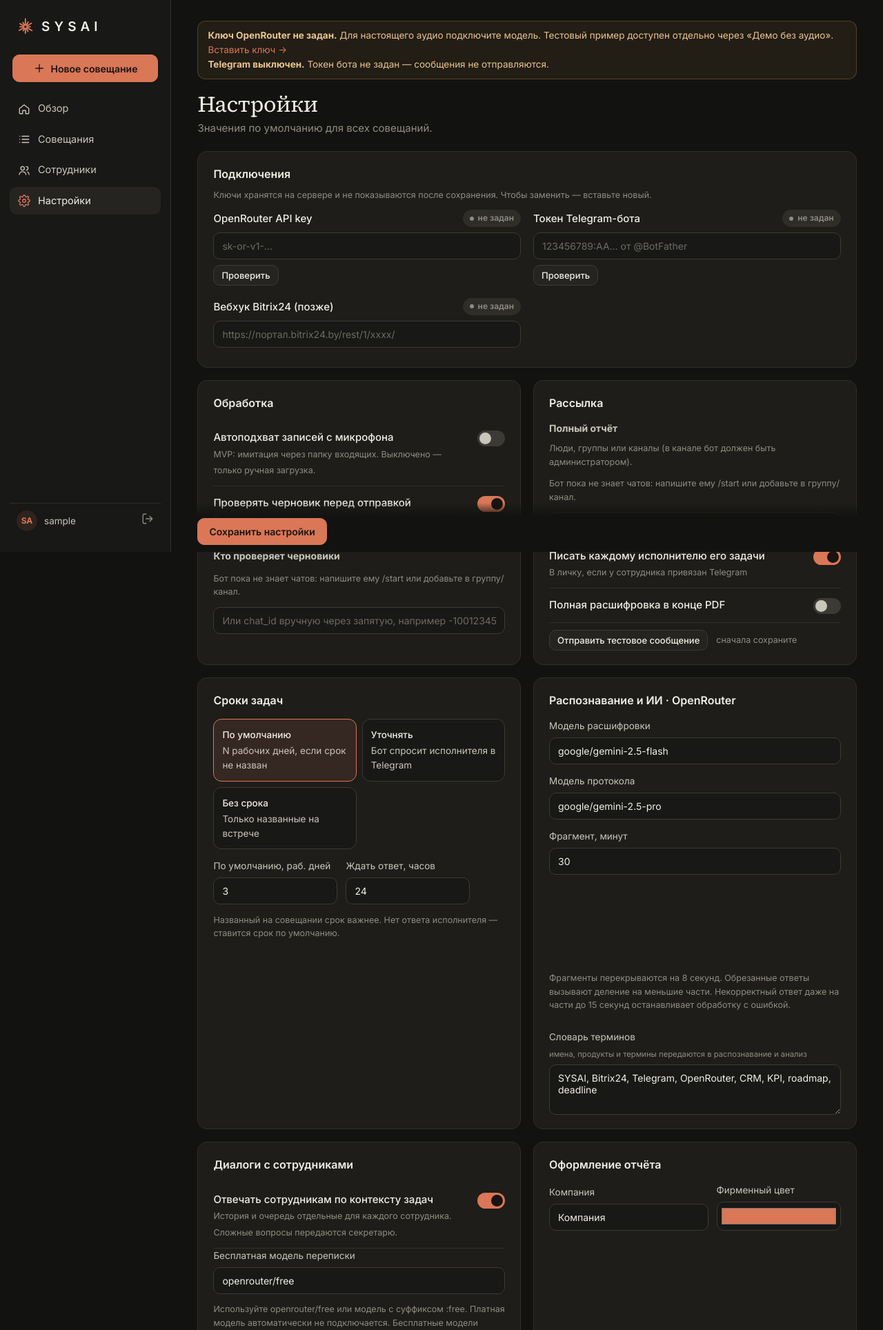
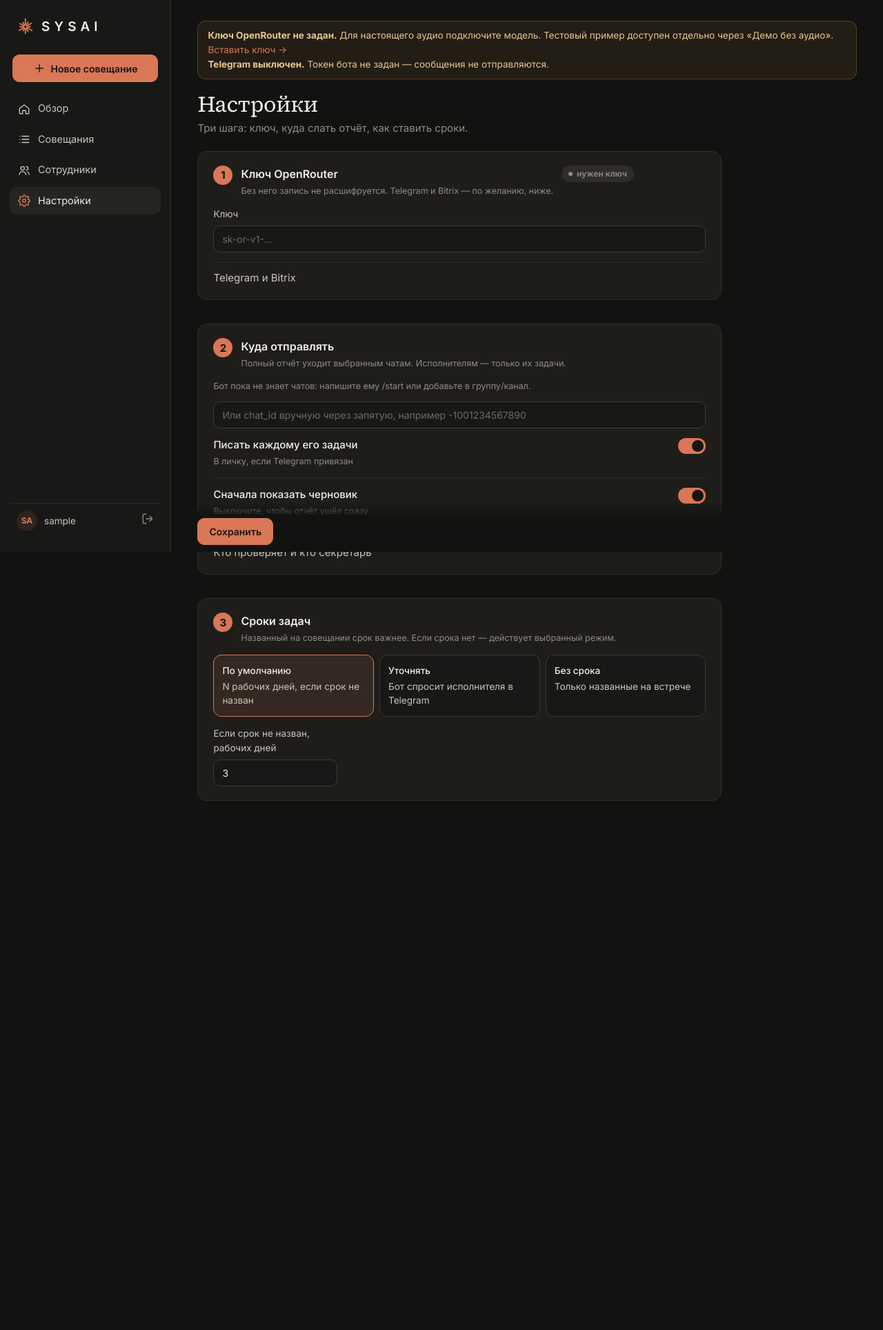
Before and after one commit to VadimChudin/SYSAI, a FastAPI app: page /settings in a window 1280 px wide. Shown: the top 1928 px of the page at 69% size. After the commit the page ends 1161 px from the top, so only its background shows below. Run offline with FastAPI, Linux system fonts and the light colour scheme; the visitor is signed in with stand-in values (Sample User, id 1).

Commit message:
Keep transcription going and cut the setup down to three steps
Short 90-second chunks with a continue-on-truncation path replace the 30-minute pieces that stopped the job. Settings and the new-meeting page now ask only for the key, recipients, and deadlines.

```diff
--- a/app/main.py
+++ b/app/main.py
@@ -601,7 +601,7 @@ async def settings_save(request: Request):
         "conversation_tone": (f.get("conversation_tone") or settings_store.DEFAULTS["conversation_tone"]).strip()[:1000],
         "allow_deadline_proposals": bool(f.get("allow_deadline_proposals")),
         "secretary_chat_ids": _chat_ids(f, "secretary_chat_ids"),
-        "chunk_minutes": max(5, min(60, int(f.get("chunk_minutes") or 30))),
+        "chunk_minutes": 2,
         "glossary": f.get("glossary", ""),
         "company_name": f.get("company_name", "").strip() or "Компания",
         "accent_color": f.get("accent_color", "#2563eb"),
--- a/app/static/style.css
+++ b/app/static/style.css
@@ -302,3 +302,12 @@ ul { margin: 4px 0; padding-left: 20px; } li { margin: 4px 0; } li::marker { col
 @media (prefers-reduced-motion: reduce) {
   .progress-board-motion-dot { display: none; }
 }
+
+.setup { display: flex; flex-direction: column; gap: 16px; max-width: 760px; }
+.setup-step h2 { margin: 0; }
+.setup-head { display: flex; gap: 12px; align-items: flex-start; margin-bottom: 14px; }
+.setup-head .small { margin: 2px 0 0; }
+.step-n { width: 28px; height: 28px; border-radius: 50%; background: var(--clay); color: #121210; display: grid; place-items: center; font-weight: 650; flex: none; }
+details.more { margin-top: 14px; border-top: 1px solid var(--line); padding-top: 10px; }
+details.more summary { cursor: pointer; color: var(--soft); }
+button.linkish { background: none; border: 0; color: var(--clay); padding: 0; cursor: pointer; font: inherit; }
--- a/app/templates/settings.html
+++ b/app/templates/settings.html
@@ -1,81 +1,63 @@
 {% extends "base.html" %}{% from "_ui.html" import toggle, deadline_modes, chat_picker %}{% block title %}Настройки — SYSAI{% endblock %}
 {% block body %}
-<div class="page-h"><div><h1>Настройки</h1><p>Значения по умолчанию для всех совещаний.</p></div></div>
+<div class="page-h"><div><h1>Настройки</h1><p>Три шага: ключ, куда слать отчёт, как ставить сроки.</p></div></div>
 {% if msg %}<div class="card note">{{ msg }}</div>{% endif %}
-<form method="post" action="/settings">
-<div class="grid2">
-<section class="card" style="grid-column: 1 / -1">
-  <h2>Подключения</h2>
-  <p class="small muted" style="margin-top:-6px">Ключи хранятся на сервере и не показываются после сохранения. Чтобы заменить — вставьте новый.</p>
-  {% if ephemeral %}<div class="banner" style="margin-bottom:14px">Сейчас база временная (бесплатный Render без Postgres): ключи, сотрудники и совещания сбросятся при перезапуске или обновлении сайта. Для постоянного хранения подключите Postgres (<code>DATABASE_URL</code>).</div>{% endif %}
-  <div class="grid2" style="margin:0">
-    {% for key, title, ph, test in [('openrouter_api_key','OpenRouter API key','sk-or-v1-…','/settings/test-openrouter'),
-                                     ('telegram_bot_token','Токен Telegram-бота','123456789:AA… от @BotFather','/settings/test-telegram'),
-                                     ('bitrix_webhook_url','Вебхук Bitrix24 (позже)','https://портал.bitrix24.by/rest/1/xxxx/','')] %}
-    <div class="stack" style="gap:8px">
-      <div class="row between"><b style="font-weight:500">{{ title }}</b>
-        {% if masked[key] %}<span class="pill green">задан {{ masked[key] }}</span>{% elif env[key] %}<span class="pill blue">из окружения</span>{% else %}<span class="pill gray">не задан</span>{% endif %}</div>
-      <input type="password" name="{{ key }}" placeholder="{{ ph }}" autocomplete="off">
-      <div class="row center">{% if test %}<button class="btn sm" formaction="{{ test }}">Проверить</button>{% endif %}
-        {% if masked[key] %}<label class="small muted"><input type="checkbox" name="clear_{{ key }}"> удалить ключ</label>{% endif %}</div>
+<form method="post" action="/settings" class="setup">
+  <section class="card setup-step">
+    <div class="setup-head"><span class="step-n">1</span><div><h2>Ключ OpenRouter</h2><p class="small muted">Без него запись не расшифруется. Telegram и Bitrix — по желанию, ниже.</p></div>
+      {% if masked.openrouter_api_key %}<span class="pill green">ключ есть</span>{% elif env.openrouter_api_key %}<span class="pill blue">из окружения</span>{% else %}<span class="pill gray">нужен ключ</span>{% endif %}
     </div>
-    {% endfor %}
-  </div>
-</section>
-<section class="card">
-  <h2>Обработка</h2>
-  {{ toggle('auto_ingest', s.auto_ingest, 'Автоподхват записей с микрофона', 'MVP: имитация через папку входящих. Выключено — только ручная загрузка.') }}
-  {{ toggle('approval_required', s.approval_required, 'Проверять черновик перед отправкой', 'Выключите, чтобы отчёт и задачи уходили сразу') }}
-  <h3>Кто проверяет черновики</h3>{{ chat_picker('approver_chat_ids', s.approver_chat_ids, chats) }}
-</section>
-<section class="card">
-  <h2>Рассылка</h2>
-  <h3 style="margin-top:0">Полный отчёт</h3>
-  <p class="small muted" style="margin:0">Люди, группы или каналы (в канале бот должен быть администратором).</p>
-  {{ chat_picker('report_chat_ids', s.report_chat_ids, chats) }}
-  {{ toggle('send_tasks_to_assignees', s.send_tasks_to_assignees, 'Писать каждому исполнителю его задачи', 'В личку, если у сотрудника привязан Telegram') }}
-  {{ toggle('include_transcript_in_pdf', s.include_transcript_in_pdf, 'Полная расшифровка в конце PDF') }}
-  <div class="row center" style="margin-top:10px"><button class="btn sm" formaction="/settings/test-telegram">Отправить тестовое сообщение</button><span class="small muted">сначала сохраните</span></div>
-</section>
-<section class="card">
-  <h2>Сроки задач</h2>{{ deadline_modes(s.deadline_mode) }}
-  <div class="row" style="margin-top:14px">
-    <label class="f sm">По умолчанию, раб. дней <input type="number" min="1" name="default_deadline_days" value="{{ s.default_deadline_days }}"></label>
-    <label class="f sm">Ждать ответ, часов <input type="number" min="1" step="0.5" name="ask_timeout_hours" value="{{ s.ask_timeout_hours }}"></label>
-  </div>
-  <p class="small muted">Названный на совещании срок важнее. Нет ответа исполнителя — ставится срок по умолчанию.</p>
-</section>
-<section class="card">
-  <h2>Распознавание и ИИ · OpenRouter</h2>
-  <div class="stack">
-    <label class="f">Модель расшифровки <input name="transcribe_model" value="{{ s.transcribe_model }}"></label>
-    <label class="f">Модель протокола <input name="report_model" value="{{ s.report_model }}"></label>
-    <label class="f sm">Фрагмент, минут <input type="number" min="5" max="60" name="chunk_minutes" value="{{ s.chunk_minutes }}"></label>
-    <p class="small muted">Фрагменты перекрываются на 8 секунд. Обрезанные ответы вызывают деление на меньшие части. Некорректный ответ даже на части до 15 секунд останавливает обработку с ошибкой.</p>
-    <label class="f">Словарь терминов <small class="muted">имена, продукты и термины передаются в распознавание и анализ</small><textarea name="glossary" rows="3">{{ s.glossary }}</textarea></label>
-  </div>
-</section>
-<section class="card">
-  <h2>Диалоги с сотрудниками</h2>
-  {{ toggle('dialogue_enabled', s.dialogue_enabled, 'Отвечать сотрудникам по контексту задач', 'История и очередь отдельные для каждого сотрудника. Сложные вопросы передаются секретарю.') }}
-  <label class="f">Бесплатная модель переписки <input name="conversation_model" value="{{ s.conversation_model }}"></label>
-  <p class="small muted">Используйте openrouter/free или модель с суффиксом :free. Платная модель автоматически не подключается. Бесплатные модели имеют ограничения доступности и частоты запросов.</p>
-  <label class="f">Стиль общения <textarea name="conversation_tone" rows="3" maxlength="1000">{{ s.conversation_tone }}</textarea></label>
-  {{ toggle('allow_deadline_proposals', s.allow_deadline_proposals, 'Согласовывать первый срок без секретаря', 'Только в режиме «Уточнять», если срок ещё не задан. Изменение уже установленного срока — через секретаря.') }}
-  <h3>Секретарь для сложных вопросов</h3>{{ chat_picker('secretary_chat_ids', s.secretary_chat_ids, chats) }}
-  <p class="small muted">Если секретарь не выбран, используются проверяющие черновиков. Если нет ни тех, ни других, вопрос остаётся видимым в карточке совещания.</p>
-</section>
-<section class="card">
-  <h2>Оформление отчёта</h2>
-  <div class="row"><label class="f">Компания <input name="company_name" value="{{ s.company_name }}"></label>
-    <label class="f sm">Фирменный цвет <input type="color" name="accent_color" value="{{ s.accent_color }}"></label></div>
-</section>
-<section class="card">
-  <h2>Bitrix24 <span class="pill gray">следующий этап</span></h2>
-  {{ toggle('bitrix_enabled', s.bitrix_enabled, 'Создавать задачи в Bitrix24', 'Вебхук задан' if bitrix_url else 'Сначала вставьте вебхук в «Подключения». REST API работает только на платных тарифах.', disabled=not bitrix_url) }}
-  {% if bitrix_url %}<button class="btn sm" formaction="/settings/test-bitrix">Проверить подключение</button>{% endif %}
-</section>
-</div>
-<div class="row sticky center"><button class="btn primary">Сохранить настройки</button></div>
+    <label class="f">Ключ <input type="password" name="openrouter_api_key" placeholder="sk-or-v1-…" autocomplete="off"></label>
+    <div class="row center">{% if masked.openrouter_api_key or env.openrouter_api_key %}<button class="btn sm" formaction="/settings/test-openrouter">Проверить ключ</button>{% endif %}
+      {% if masked.openrouter_api_key %}<label class="small muted"><input type="checkbox" name="clear_openrouter_api_key"> удалить ключ</label>{% endif %}</div>
+    <details class="more">
+      <summary>Telegram и Bitrix</summary>
+      <div class="stack" style="margin-top:12px">
+        <label class="f">Токен Telegram-бота <input type="password" name="telegram_bot_token" placeholder="от @BotFather" autocomplete="off"></label>
+        <div class="row center">{% if masked.telegram_bot_token or env.telegram_bot_token %}<button class="btn sm" formaction="/settings/test-telegram">Проверить бота</button>{% endif %}
+          {% if masked.telegram_bot_token %}<label class="small muted"><input type="checkbox" name="clear_telegram_bot_token"> удалить</label>{% endif %}</div>
+        <label class="f">Вебхук Bitrix24 <input type="password" name="bitrix_webhook_url" placeholder="https://портал.bitrix24.by/rest/…" autocomplete="off"></label>
+        {% if masked.bitrix_webhook_url %}<label class="small muted"><input type="checkbox" name="clear_bitrix_webhook_url"> удалить вебхук</label>{% endif %}
+        {{ toggle('bitrix_enabled', s.bitrix_enabled, 'Создавать задачи в Bitrix24', 'Только если вебхук уже вставлен.', disabled=not bitrix_url) }}
+      </div>
+    </details>
+  </section>
+
+  <section class="card setup-step">
+    <div class="setup-head"><span class="step-n">2</span><div><h2>Куда отправлять</h2><p class="small muted">Полный отчёт уходит выбранным чатам. Исполнителям — только их задачи.</p></div></div>
+    {{ chat_picker('report_chat_ids', s.report_chat_ids, chats) }}
+    {{ toggle('send_tasks_to_assignees', s.send_tasks_to_assignees, 'Писать каждому его задачи', 'В личку, если Telegram привязан') }}
+    {{ toggle('approval_required', s.approval_required, 'Сначала показать черновик', 'Выключите, чтобы отчёт ушёл сразу') }}
+    <details class="more">
+      <summary>Кто проверяет и кто секретарь</summary>
+      <h3>Проверяющие</h3>{{ chat_picker('approver_chat_ids', s.approver_chat_ids, chats) }}
+      <h3>Секретарь для сложных вопросов</h3>{{ chat_picker('secretary_chat_ids', s.secretary_chat_ids, chats) }}
+      {{ toggle('include_transcript_in_pdf', s.include_transcript_in_pdf, 'Полная расшифровка в конце PDF') }}
+      {{ toggle('dialogue_enabled', s.dialogue_enabled, 'Отвечать сотрудникам по их задачам') }}
+    </details>
+  </section>
+
+  <section class="card setup-step">
+    <div class="setup-head"><span class="step-n">3</span><div><h2>Сроки задач</h2><p class="small muted">Названный на совещании срок важнее. Если срока нет — действует выбранный режим.</p></div></div>
+    {{ deadline_modes(s.deadline_mode) }}
+    <div class="row" style="margin-top:14px">
+      <label class="f sm">Если срок не назван, рабочих дней <input type="number" min="1" name="default_deadline_days" value="{{ s.default_deadline_days }}"></label>
+    </div>
+  </section>
+
+  <input type="hidden" name="transcribe_model" value="{{ s.transcribe_model }}">
+  <input type="hidden" name="report_model" value="{{ s.report_model }}">
+  <input type="hidden" name="conversation_model" value="{{ s.conversation_model }}">
+  <input type="hidden" name="conversation_tone" value="{{ s.conversation_tone }}">
+  <input type="hidden" name="glossary" value="{{ s.glossary }}">
+  <input type="hidden" name="company_name" value="{{ s.company_name }}">
+  <input type="hidden" name="accent_color" value="{{ s.accent_color }}">
+  <input type="hidden" name="chunk_minutes" value="2">
+  <input type="hidden" name="ask_timeout_hours" value="{{ s.ask_timeout_hours }}">
+  {% if s.auto_ingest %}<input type="hidden" name="auto_ingest" value="1">{% endif %}
+  {% if s.allow_deadline_proposals %}<input type="hidden" name="allow_deadline_proposals" value="1">{% endif %}
+
+  <div class="row sticky center"><button class="btn primary">Сохранить</button></div>
 </form>
+{% if ephemeral %}<p class="small muted">База сейчас временная: без Postgres ключи и совещания сбросятся при перезапуске.</p>{% endif %}
 {% endblock %}
```
Also changed, not shown: app/templates/new.html (+25 -35 lines), app/transcribe.py (+39 -33 lines), tests/test_transcription.py (+19 -30 lines).
